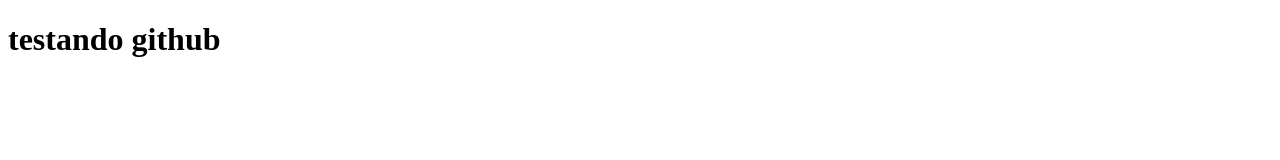
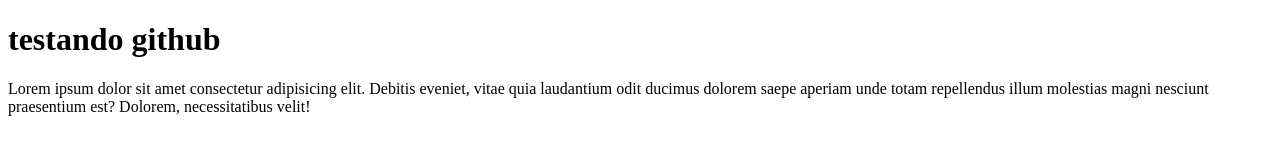
Before and after one commit to Danips362/Aula01DaTurmaA, a plain HTML site: page index.html in a window 1280 px wide. Drawn offline with Linux system fonts and the light colour scheme.

Commit message:
segundo codigo

```diff
--- a/index.html
+++ b/index.html
@@ -7,5 +7,8 @@
 </head>
 <body>
     <h1>testando github</h1>
+    <p>
+        Lorem ipsum dolor sit amet consectetur adipisicing elit. Debitis eveniet, vitae quia laudantium odit ducimus dolorem saepe aperiam unde totam repellendus illum molestias magni nesciunt praesentium est? Dolorem, necessitatibus velit!
+    </p>
 </body>
 </html>
```
